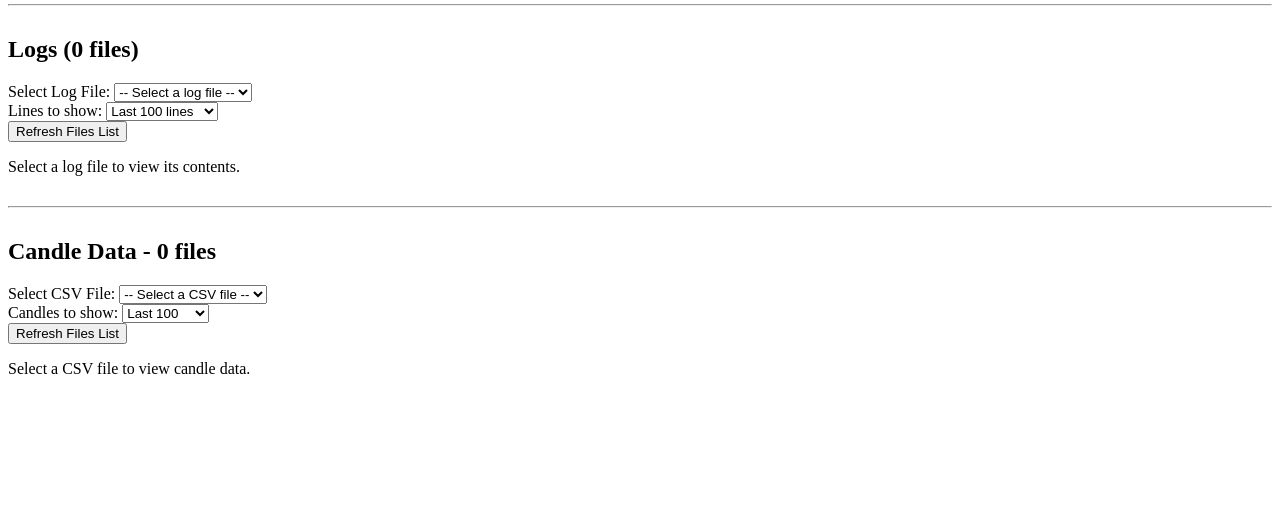
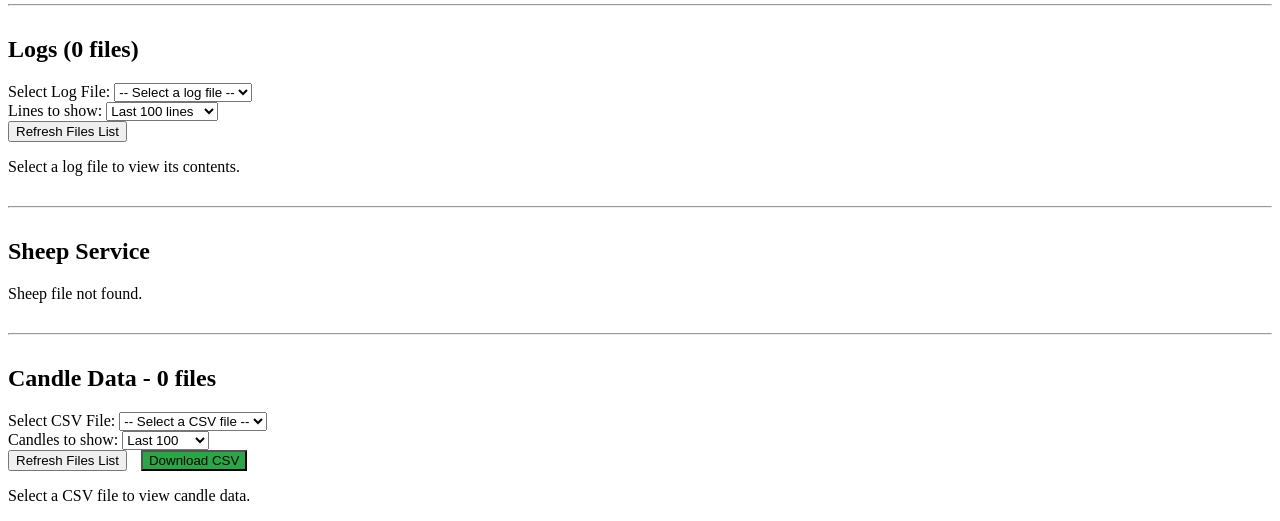
Before and after one commit to upiorek/wd3, a PHP site: page /index-main.php in a window 1280 px wide. Shown: the part 1078-1599 px from the top of the page. Before the commit the page ends 1452 px from the top, so only its background shows below. Run offline with PHP 8.4, Linux system fonts and the light colour scheme.

Commit message:
pio: add sheep service to wd

```diff
--- a/index-main.php
+++ b/index-main.php
@@ -842,13 +842,17 @@
     if (is_dir($candlesDir)) {
         $files = scandir($candlesDir);
         foreach ($files as $file) {
-            // Match files ending with -m1.csv or -m15.csv
-            if (preg_match('/^(\d{4}-\d{2}-\d{2})-(m1|m15)\.csv$/', $file, $matches)) {
+            // Match files: YYYY-MM-DD-m1.csv or YYYY-MM-DD-HH-MM-m15.csv
+            if (preg_match('/^(\d{4}-\d{2}-\d{2})(?:-(\d{2}-\d{2}))?-(m1|m15)\.csv$/', $file, $matches)) {
                 $filePath = $candlesDir . '/' . $file;
+                $date = $matches[1];
+                $time = isset($matches[2]) ? $matches[2] : '';
+                $timeframe = strtoupper($matches[3]);
+
                 $csvFiles[] = array(
                     'name' => $file,
-                    'date' => $matches[1],
-                    'timeframe' => strtoupper($matches[2]),
+                    'date' => $time ? $date . ' ' . str_replace('-', ':', $time) : $date,
+                    'timeframe' => $timeframe,
                     'path' => $filePath,
                     'size' => filesize($filePath),
                     'modified' => filemtime($filePath)
@@ -872,8 +876,8 @@
  * @return array Result with success status and content or error message
  */
 function readCandleCsvFile($fileName, $lines = 0) {
-    // Validate file name format
-    if (!preg_match('/^\d{4}-\d{2}-\d{2}-(m1|m15)\.csv$/', $fileName)) {
+    // Validate file name format: YYYY-MM-DD-m1.csv or YYYY-MM-DD-HH-MM-m15.csv
+    if (!preg_match('/^\d{4}-\d{2}-\d{2}(?:-\d{2}-\d{2})?-(m1|m15)\.csv$/', $fileName)) {
         return array('success' => false, 'message' => 'Invalid CSV file name format');
     }
 
@@ -918,6 +922,37 @@
         'data' => $dataLines,
         'showing' => count($dataLines)
     );
+}
+
+/**
+ * Read sheep file content
+ * @return string The content of the sheep file with HTML formatting
+ */
+function readSheepFile() {
+    $sheepFile = '/home/ubuntu/repo/sheep';
+
+    if (!file_exists($sheepFile)) {
+        return '<p class="error-message">Sheep file not found.</p>';
+    }
+
+    $content = file_get_contents($sheepFile);
+
+    if ($content === false) {
+        return '<p class="error-message">Error reading sheep file.</p>';
+    }
+
+    // Get file modification time
+    $modTime = filemtime($sheepFile);
+    $modTimeFormatted = date('Y-m-d H:i:s', $modTime);
+
+    $html = '<div class="log-file-header">';
+    $html .= '<div class="log-file-info">';
+    $html .= '<span>Last updated: ' . htmlspecialchars($modTimeFormatted) . '</span>';
+    $html .= '</div>';
+    $html .= '</div>';
+    $html .= '<pre class="log-content">' . htmlspecialchars($content) . '</pre>';
+
+    return $html;
 }
 
 // Unified AJAX handler
@@ -1062,6 +1097,43 @@
 
             $result = readCandleCsvFile($fileName, $lines);
             echo json_encode($result);
+            break;
+
+        case 'sheep_status':
+            echo readSheepFile();
+            break;
+
+        case 'download_candles_csv':
+            if (!isset($_GET['file'])) {
+                echo json_encode(['success' => false, 'message' => 'File parameter required']);
+                break;
+            }
+
+            $fileName = $_GET['file'];
+
+            // Validate file name (support both old and new formats)
+            if (!preg_match('/^\d{4}-\d{2}-\d{2}(?:-\d{2}-\d{2})?-(m1|m15)\.csv$/', $fileName)) {
+                echo json_encode(['success' => false, 'message' => 'Invalid CSV file name']);
+                break;
+            }
+
+            $filePath = MQL4_FILES_PATH . '/candles/' . $fileName;
+
+            if (!file_exists($filePath)) {
+                echo json_encode(['success' => false, 'message' => 'CSV file not found']);
+                break;
+            }
+
+            // Set headers for file download
+            header('Content-Type: text/csv');
+            header('Content-Disposition: attachment; filename="' . $fileName . '"');
+            header('Content-Length: ' . filesize($filePath));
+            header('Cache-Control: no-cache, must-revalidate');
+            header('Pragma: public');
+
+            // Output file content
+            readfile($filePath);
+            exit;
             break;
 
         case 'add_new_order':
@@ -1675,6 +1747,13 @@
 
         <hr style="margin: 30px 0;">
 
+        <h2>Sheep Service</h2>
+        <div id="sheep-content" class="content-section sheep-section">
+            <?php echo readSheepFile(); ?>
+        </div>
+
+        <hr style="margin: 30px 0;">
+
         <h2 id="candles-csv-heading">Candle Data - <?php $csvFiles = getCandleCsvFilesList(); echo count($csvFiles); ?> files</h2>
         <div class="content-section candles-csv-section">
             <div class="logs-controls">
@@ -1703,6 +1782,7 @@
                     </select>
                 </div>
                 <button onclick="refreshCandlesCsvList()" class="refresh-logs-btn">Refresh Files List</button>
+                <button onclick="downloadCandleCsv()" class="refresh-logs-btn" style="background-color: #28a745; margin-left: 10px;">Download CSV</button>
             </div>
 
             <div id="csv-content" class="log-content-area">
@@ -1716,6 +1796,7 @@
         const APP = {
             sections: {
                 account_log: { element: 'account-log', action: 'account_log', text: true, onSuccess: 'refreshProfits' },
+                sheep_status: { element: 'sheep-content', action: 'sheep_status', text: true },
                 orders_log: { element: 'orders-log-list', action: 'orders_log_list', heading: 'orders-log-heading', prefix: 'Orders Log' },
                 orders_list: { element: 'orders-list', action: 'orders_list', heading: 'orders-list-heading', prefix: 'Review List' },
                 approved_orders: { element: 'approved-orders-list', action: 'approved_orders_list', heading: 'approved-orders-heading', prefix: 'Approved Orders' },
@@ -1806,6 +1887,7 @@
         // Consolidated refresh functions
         const refresh = {
             accountLog: () => refreshSection('account_log'),
+            sheepStatus: () => refreshSection('sheep_status'),
             ordersLog: () => {
                 refreshSection('orders_log', true);
                 // Also refresh the drop order list when orders log updates
@@ -2210,6 +2292,24 @@
                 .catch(error => alert('Error: ' + error.message));
         }
 
+        function downloadCandleCsv() {
+            const fileSelect = document.getElementById('csv-file-select');
+
+            if (!fileSelect.value) {
+                alert('Please select a CSV file to download');
+                return;
+            }
+
+            // Create a download link and trigger it
+            const url = `index.php?ajax=download_candles_csv&file=${encodeURIComponent(fileSelect.value)}`;
+            const link = document.createElement('a');
+            link.href = url;
+            link.download = fileSelect.value;
+            document.body.appendChild(link);
+            link.click();
+            document.body.removeChild(link);
+        }
+
         function loadCandleCsvFile() {
             const fileSelect = document.getElementById('csv-file-select');
             const linesSelect = document.getElementById('csv-lines-select');
@@ -2291,6 +2391,11 @@
             setInterval(() => {
                 refresh.profits();
             }, 1000);
+
+            // Auto-refresh sheep status every 10 seconds
+            setInterval(() => {
+                refresh.sheepStatus();
+            }, 10000);
         });
     </script>
 </body>
```
